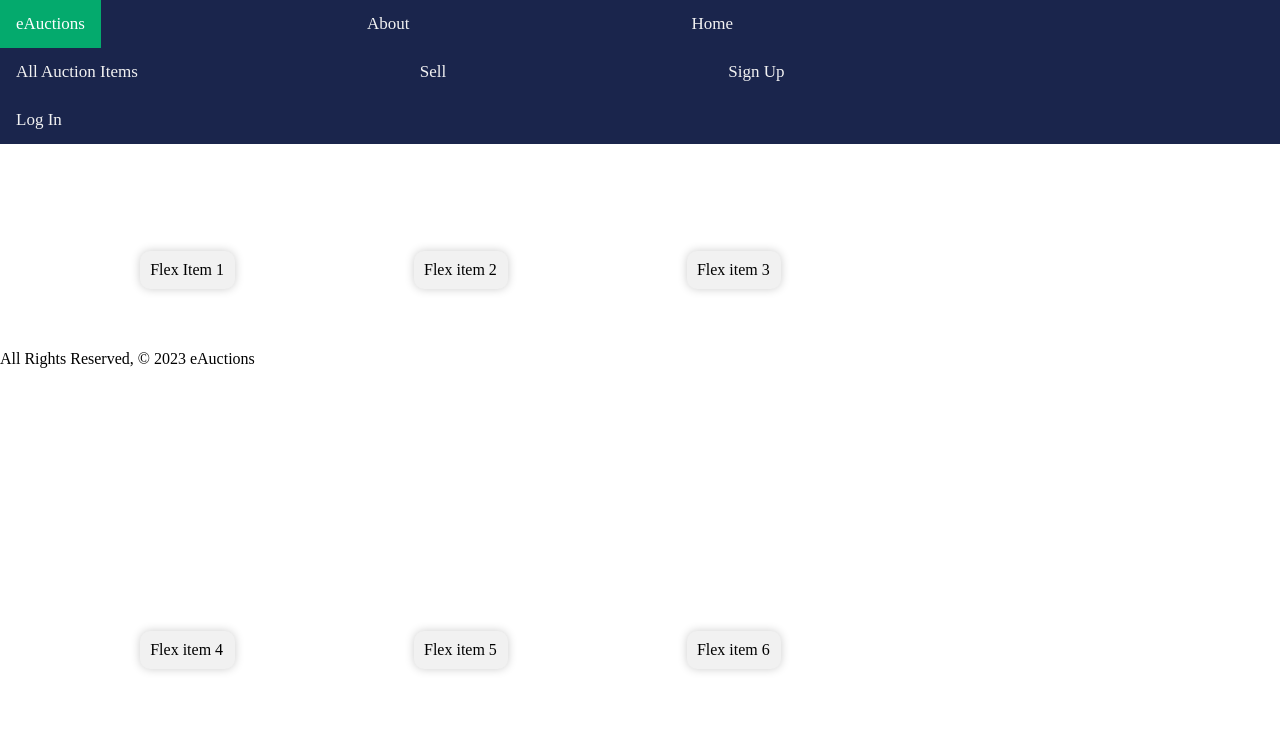
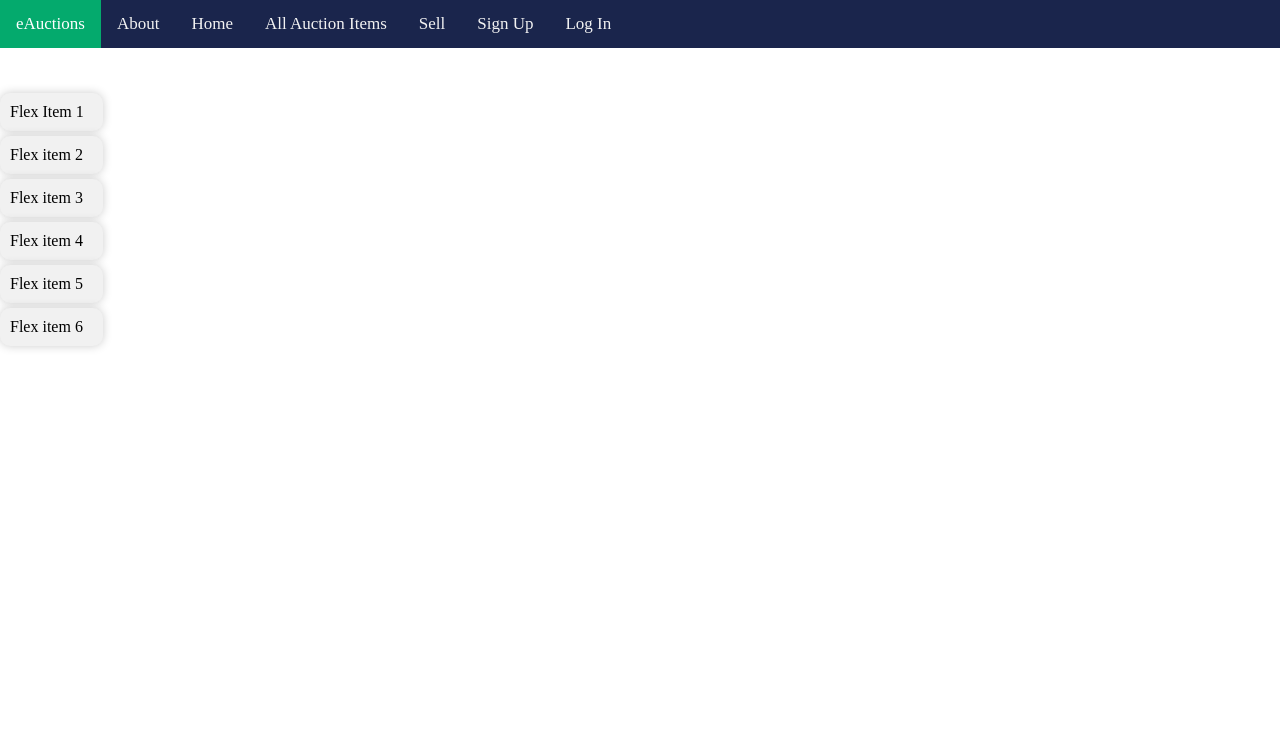
Before and after one commit to scaev/eAuctions, a Django app: page / in a window 1280 px wide. Shown: the top 749 px of the page. Run offline with Django 4.2, Linux system fonts and the light colour scheme.

Commit message:
Styling the view pages

```diff
--- a/eauctions/settings.py
+++ b/eauctions/settings.py
@@ -82,8 +82,8 @@ DATABASES = {
     'default': {
         'ENGINE': 'django.db.backends.postgresql',
         'NAME': 'eauctions',
-        # 'PASSWORD': '635241',
-        # 'USER': 'postgres',
+        'PASSWORD': '635241',
+        'USER': 'postgres',
     }
 }
 
--- a/main_app/static/styles.css
+++ b/main_app/static/styles.css
@@ -1,17 +1,21 @@
 /* nav bar */
 body {
   margin: 0;
-  display: grid;
+  /* display: grid; */
   grid-template-rows: 50px 1fr;
   grid-template-areas:
     "nav"
     "main";
 }
+
 .topnav {
   background-color: #1a254c;
   overflow: hidden;
   display: flex;
-  justify-content: flex-end;
+}
+
+.topnav > a:last-child {
+  margin-left: auto;
 }
 
 .topnav a {
@@ -22,7 +26,6 @@ body {
   padding: 14px 16px;
   text-decoration: none;
   font-size: 17px;
-  margin-right: 250px;
 }
 
 .topnav a:hover {
@@ -71,7 +74,6 @@ body {
   }
 }
 
-
 .container {
   display: flex;
   flex-direction: column;
@@ -80,8 +82,8 @@ body {
 
 .item {
   background-color: #f2f2f2;
-  width: 80%;
-  margin: 10px 0;
+  width: 88%;
+  margin: 5px auto;
   padding: 10px;
 }
 
@@ -112,14 +114,13 @@ body {
 }
 /* all auctions page */
 .container {
-  display: grid;
-  grid-template-columns: repeat(3, auto);
-  grid-auto-rows: 200px;
-  grid-gap: 180px;
-  justify-content: center;
-  padding-top: 100px;
+  display: inline-block;
+  /* grid-template-columns: repeat(5, auto);
+  grid-auto-rows: 400px;
+  grid-gap: 20px; */
+  /* justify-content: center; */
+  padding-top: 20px;
   position: relative;
-  top: 80px;
 }
 
 .item {
@@ -129,6 +130,10 @@ body {
   background-color: #f1f1f1;
   border-radius: 10px;
   box-shadow: 0px 0px 10px #ccc;
+}
+
+.item:hover {
+  transform: scale(1.1);
 }
 
 .details {
@@ -150,9 +155,7 @@ body {
 }
 
 .image {
-  border: 2px solid black;
   height: 250px;
-
   width: 250px;
 }
 
--- a/main_app/templates/auctions/detail.html
+++ b/main_app/templates/auctions/detail.html
@@ -184,9 +184,9 @@
       var countdown =
         "Time remaining: " +
         days +
-        " days" +
+        " days " +
         hours +
-        " hrs" +
+        " hrs " +
         minutes +
         "min " +
         seconds +
--- a/main_app/templates/base.html
+++ b/main_app/templates/base.html
@@ -17,9 +17,8 @@
     <link rel="stylesheet" type="text/css" href="{% static 'styles.css' %}" />
   </head>
   <body>
-    <header>
     <div class="topnav" id="myTopnav">
-        <span class="eAuction">
+      <div class="eAuction">
         <a href="{% url 'home' %}" class="active">eAuctions</a>
 
         <a href="{% url 'about' %}">About</a>
@@ -35,13 +34,12 @@
         <a href="javascript:void(0);" class="icon" onclick="myFunction()">
           <i class="fa fa-bars"></i>
         </a>
-        </span>
       </div>
-    </header>
+    </div>
     <main class="container">{% block content %} {% endblock %}</main>
-    <footer class="page-footer">
+    <!-- <footer class="page-footer">
       <div class="right">All Rights Reserved, &copy; 2023 eAuctions &nbsp;</div>
-    </footer>
+    </footer> -->
   </body>
 </html>
 <script>
--- a/main_app/views.py
+++ b/main_app/views.py
@@ -66,6 +66,8 @@ def about(request):
 
 def auctions_index(request):
   auctions = Auction.objects.all()
+
+
   return render(request, 'auctions/index.html', {
     'auctions': auctions
   })
```
Also changed, not shown: main_app/templates/auctions/index.html (+26 -4 lines). Lines whose indentation alone changed are shown as unchanged.
